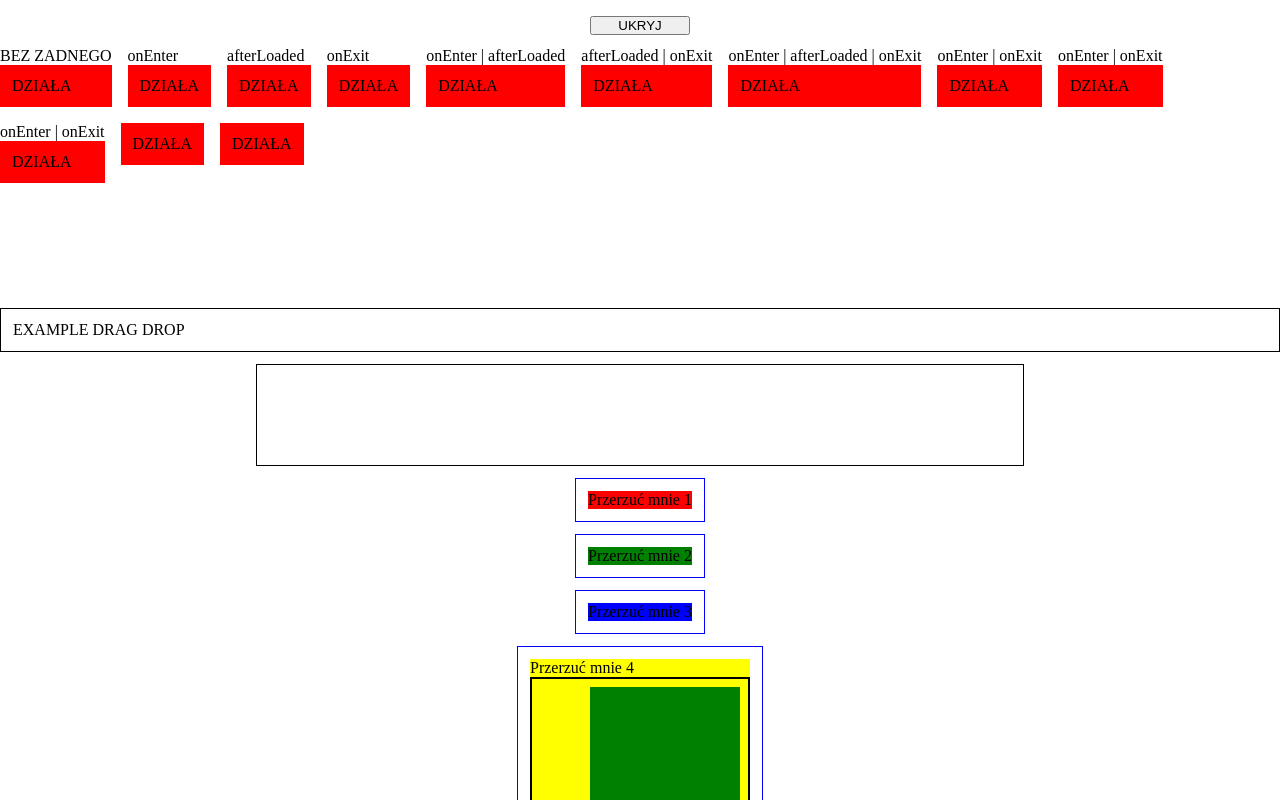
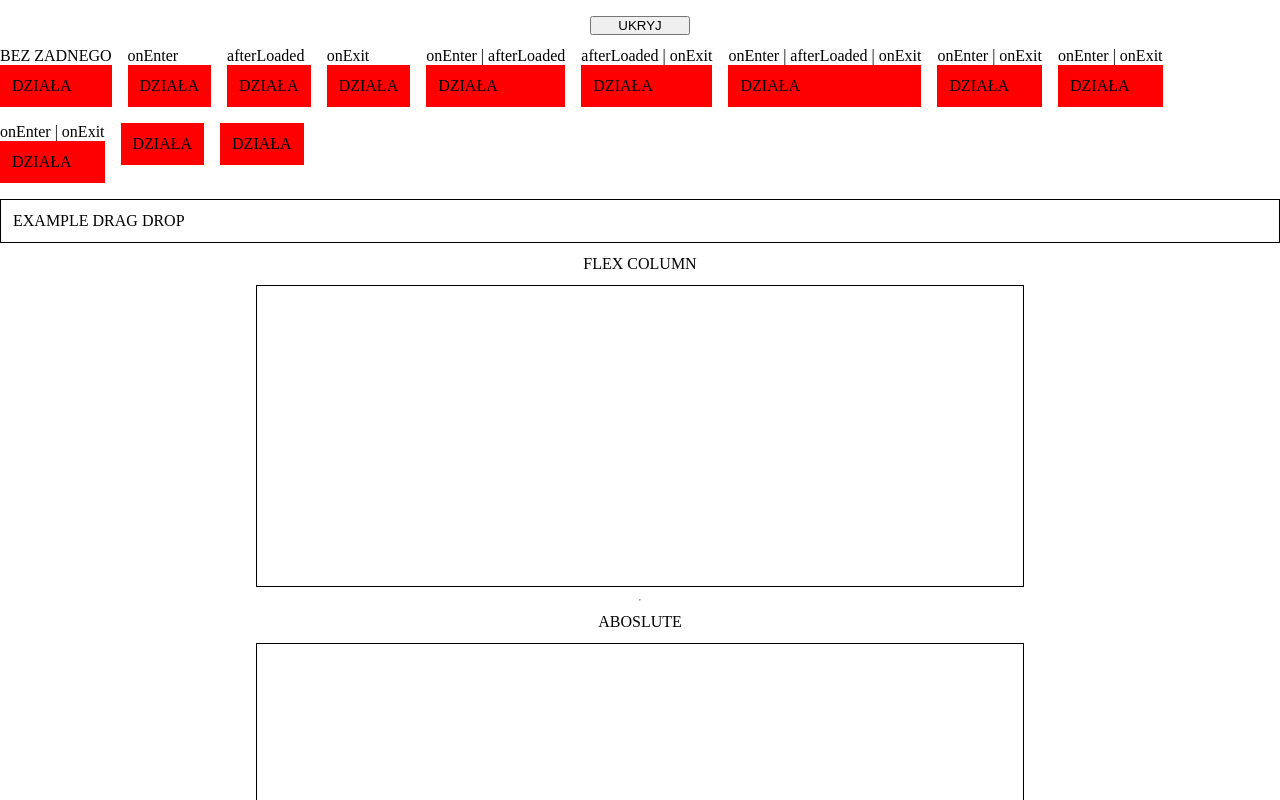
Before and after one commit to MaciejRog/react-komponenty, a React (Vite) app: page / in a window 1280 px wide. Shown: the top 800 px of the page. Built offline with nearby package versions, Linux system fonts and the light colour scheme.

Commit message:
add Drop absolute layout position functionality

```diff
--- a/src/core/components/function-components/DragDrop/Drag.tsx
+++ b/src/core/components/function-components/DragDrop/Drag.tsx
@@ -139,7 +139,11 @@ function Drag(props: TYPE_PROPS_DRAG) {
   const handlePointerDown = (e: React.PointerEvent<HTMLDivElement>) => {
     e.stopPropagation();
     if (dragRef.current) {
+      const { clientX, clientY } = e;
       const { top, left } = dragRef.current.getBoundingClientRect();
+
+      shiftX.current = clientX - left;
+      shiftY.current = clientY - top;
 
       dispatch({
         type: CONTEXT_ACTIONS_DRAG_DROP.SET_DRAG,
@@ -147,12 +151,11 @@ function Drag(props: TYPE_PROPS_DRAG) {
           props: props,
           dropId: insideDropId,
           dropPosition: insideDropPosition,
+          shiftX: clientX - left,
+          shiftY: clientY - top,
         },
       });
       setMoving(true);
-      const { clientX, clientY } = e;
-      shiftX.current = clientX - left;
-      shiftY.current = clientY - top;
       moveDrag(e);
     }
   };
--- a/src/core/components/function-components/DragDrop/DragDrop.context.tsx
+++ b/src/core/components/function-components/DragDrop/DragDrop.context.tsx
@@ -9,6 +9,8 @@ const INIT_STATE: TYPE_CONTEXT_STATE = {
     dropPosition: null,
     width: 0,
     height: 0,
+    shiftX: 0,
+    shiftY: 0,
   },
   drop: {
     props: null,
@@ -46,6 +48,8 @@ const reducer = (
           props: action.payload.props,
           dropId: action.payload.dropId,
           dropPosition: action.payload.dropPosition,
+          shiftX: action.payload.shiftX,
+          shiftY: action.payload.shiftY,
         },
         // drop: {
         //   ...state.drop,
@@ -134,6 +138,8 @@ const reducer = (
           props: INIT_STATE.drag.props,
           width: INIT_STATE.drag.width,
           height: INIT_STATE.drag.height,
+          shiftX: INIT_STATE.drag.shiftX,
+          shiftY: INIT_STATE.drag.shiftY,
         },
         drop: {
           ...state.drop,
--- a/src/core/components/function-components/DragDrop/DragDrop.types.ts
+++ b/src/core/components/function-components/DragDrop/DragDrop.types.ts
@@ -5,6 +5,8 @@ export type TYPE_CONTEXT_STATE = {
     dropPosition: number | null;
     width: number;
     height: number;
+    shiftX: number;
+    shiftY: number;
   };
   drop: {
     props: TYPE_PROPS_DROP | null;
--- a/src/core/components/function-components/DragDrop/Drop.tsx
+++ b/src/core/components/function-components/DragDrop/Drop.tsx
@@ -71,10 +71,10 @@ const INIT_TEMP_ELEMENT = {
 const Drop = memo(function Drop(props: TYPE_PROPS_DROP) {
   const [status, setStatus] = useState(DROP_STATUS.INACTIVE);
   const [prodElements, setProdElements] = useState<
-    { id: string; props: TYPE_PROPS_DRAG }[]
+    { id: string; top: string; left: string; props: TYPE_PROPS_DRAG }[]
   >([]);
   const [elements, setElements] = useState<
-    { id: string; props: TYPE_PROPS_DRAG }[]
+    { id: string; top: string; left: string; props: TYPE_PROPS_DRAG }[]
   >([]);
   const [tempElement, setTempElement] = useState(INIT_TEMP_ELEMENT);
   const dropId = useId();
@@ -88,22 +88,46 @@ const Drop = memo(function Drop(props: TYPE_PROPS_DROP) {
     dispatch,
   } = useContextDrapDrop();
 
+  const htmlDropRef = useRef<HTMLDivElement | null>(null);
+  const dragShiftX = useRef(0);
+  const dragShiftY = useRef(0);
+  const dropClientX = useRef(0);
+  const dropClientY = useRef(0);
   const elementsIdsRef = useRef<Record<string, number>>({});
 
   const { className, layout, children } = props;
 
   const modifyElementsSwitchElements = useCallback(
     (oldPosition: number, newPosition: number) => {
+      if (layout === DROP_LAYOUT.ABSOLUTE) {
+        setElements((prev) => {
+          return prev.map((el, id) => {
+            if (id === oldPosition) {
+              return {
+                ...el,
+                top: `${
+                  dropClientY.current - dragShiftY.current - contextDrag.shiftY
+                }px`,
+                left: `${
+                  dropClientX.current - dragShiftX.current - contextDrag.shiftX
+                }px`,
+              };
+            }
+            return el;
+          });
+        });
+      } else {
         if (oldPosition !== newPosition) {
           setElements((prev) => {
             return changeArrayElementPosition(prev, oldPosition, newPosition);
           });
         }
+      }
       dispatch({
         type: CONTEXT_ACTIONS_DRAG_DROP.DRAG_CHANGED,
       });
     },
-    [dispatch]
+    [contextDrag.shiftX, contextDrag.shiftY, dispatch, layout]
   );
 
   const modifyElementsAddElement = useCallback(() => {
@@ -116,13 +140,26 @@ const Drop = memo(function Drop(props: TYPE_PROPS_DROP) {
           elementsIdsRef.current,
           elementProps?.groupId
         )}`,
+        top: `${
+          dropClientY.current - dragShiftY.current - contextDrag.shiftY
+        }px`,
+        left: `${
+          dropClientX.current - dragShiftX.current - contextDrag.shiftX
+        }px`,
       };
       return addArrayElementAtPosition(prev, newElement, dropPosition);
     });
     dispatch({
       type: CONTEXT_ACTIONS_DRAG_DROP.DRAG_ADDED,
     });
-  }, [contextDrag.props, contextDrop.dropPosition, dispatch, dropId]);
+  }, [
+    contextDrag.props,
+    contextDrag.shiftX,
+    contextDrag.shiftY,
+    contextDrop.dropPosition,
+    dispatch,
+    dropId,
+  ]);
 
   const modifyElementsDeleteElement = useCallback(() => {
     const dragPosition = contextDrag.dropPosition;
@@ -187,6 +224,7 @@ const Drop = memo(function Drop(props: TYPE_PROPS_DROP) {
           (contextDrag.dropPosition || contextDrag.dropPosition === 0))
       ) {
         let position = -1;
+        if (layout !== DROP_LAYOUT.ABSOLUTE) {
           let animateEnter = true;
           if (contextDrop.dropPosition || contextDrop.dropPosition == 0) {
             position = contextDrop.dropPosition;
@@ -233,7 +271,7 @@ const Drop = memo(function Drop(props: TYPE_PROPS_DROP) {
               return prev;
             }
           });
-
+        }
         if (contextDrop.props === null) {
           dispatch({
             type: CONTEXT_ACTIONS_DRAG_DROP.SET_DROP_PROPS,
@@ -301,6 +339,22 @@ const Drop = memo(function Drop(props: TYPE_PROPS_DROP) {
         });
       } else {
         const { clientX, clientY } = e;
+        if (layout === DROP_LAYOUT.ABSOLUTE) {
+          const rect = htmlDropRef.current?.getBoundingClientRect();
+          if (rect) {
+            const { top, left } = rect;
+            dragShiftX.current = left;
+            dragShiftY.current = top;
+            dropClientX.current = clientX;
+            dropClientY.current = clientY;
+          }
+          if (contextDrop.dropPosition !== elements.length + 1) {
+            dispatch({
+              type: CONTEXT_ACTIONS_DRAG_DROP.SET_DROP_POSITION,
+              payload: elements.length + 1,
+            });
+          }
+        } else {
           const temp = document.elementFromPoint(clientX, clientY);
           const overElement = getDragElement(temp as HTMLElement);
 
@@ -314,6 +368,7 @@ const Drop = memo(function Drop(props: TYPE_PROPS_DROP) {
                 type: CONTEXT_ACTIONS_DRAG_DROP.SET_DROP_POSITION,
                 payload: elements.length + 1,
               });
+            }
           }
         }
       }
@@ -382,6 +437,7 @@ const Drop = memo(function Drop(props: TYPE_PROPS_DROP) {
 
   return (
     <div
+      ref={htmlDropRef}
       data-drop-element="true"
       data-drop-id={dropId}
       className={`${styles.Drop} ${layout} ${status} ${className} `}
@@ -392,12 +448,29 @@ const Drop = memo(function Drop(props: TYPE_PROPS_DROP) {
           <React.Fragment key={dragElement.id}>
             <DropTempElemenet {...tempElement} id={id} />
             {dragElement?.props ? (
+              layout === DROP_LAYOUT.ABSOLUTE ? (
+                <div
+                  style={{
+                    position: "absolute",
+                    top: dragElement.top,
+                    left: dragElement.left,
+                  }}
+                >
                   <Drag
                     {...dragElement.props}
                     insideDropPosition={id}
                     insideDropId={dropId}
                     removeOnDrag={true}
                   />
+                </div>
+              ) : (
+                <Drag
+                  {...dragElement.props}
+                  insideDropPosition={id}
+                  insideDropId={dropId}
+                  removeOnDrag={true}
+                />
+              )
             ) : null}
           </React.Fragment>
         );
--- a/src/core/components/function-components/DragDrop/_EXAMPLE/ExampleDragDrop.module.css
+++ b/src/core/components/function-components/DragDrop/_EXAMPLE/ExampleDragDrop.module.css
@@ -23,7 +23,7 @@
 
 .DropExampleInner {
   overflow-y: auto;
-  min-height: 100px;
+  min-height: 300px;
   max-height: 800px;
 }
 
--- a/src/core/components/function-components/DragDrop/_EXAMPLE/ExampleDragDrop.tsx
+++ b/src/core/components/function-components/DragDrop/_EXAMPLE/ExampleDragDrop.tsx
@@ -23,12 +23,23 @@ export default ExampleDragDrop;
 
 const ExampleDrop = () => {
   return (
+    <>
+      <span>FLEX COLUMN</span>
       <div className={`${styles.DropExample}`}>
         <Drop
           className={`${styles.DropExampleInner}`}
           layout={DROP_LAYOUT.FLEX_COLUMN}
         ></Drop>
       </div>
+      <hr />
+      <span>ABOSLUTE</span>
+      <div className={`${styles.DropExample}`}>
+        <Drop
+          className={`${styles.DropExampleInner}`}
+          layout={DROP_LAYOUT.ABSOLUTE}
+        ></Drop>
+      </div>
+    </>
   );
 };
 
```
Lines whose indentation alone changed are shown as unchanged.
